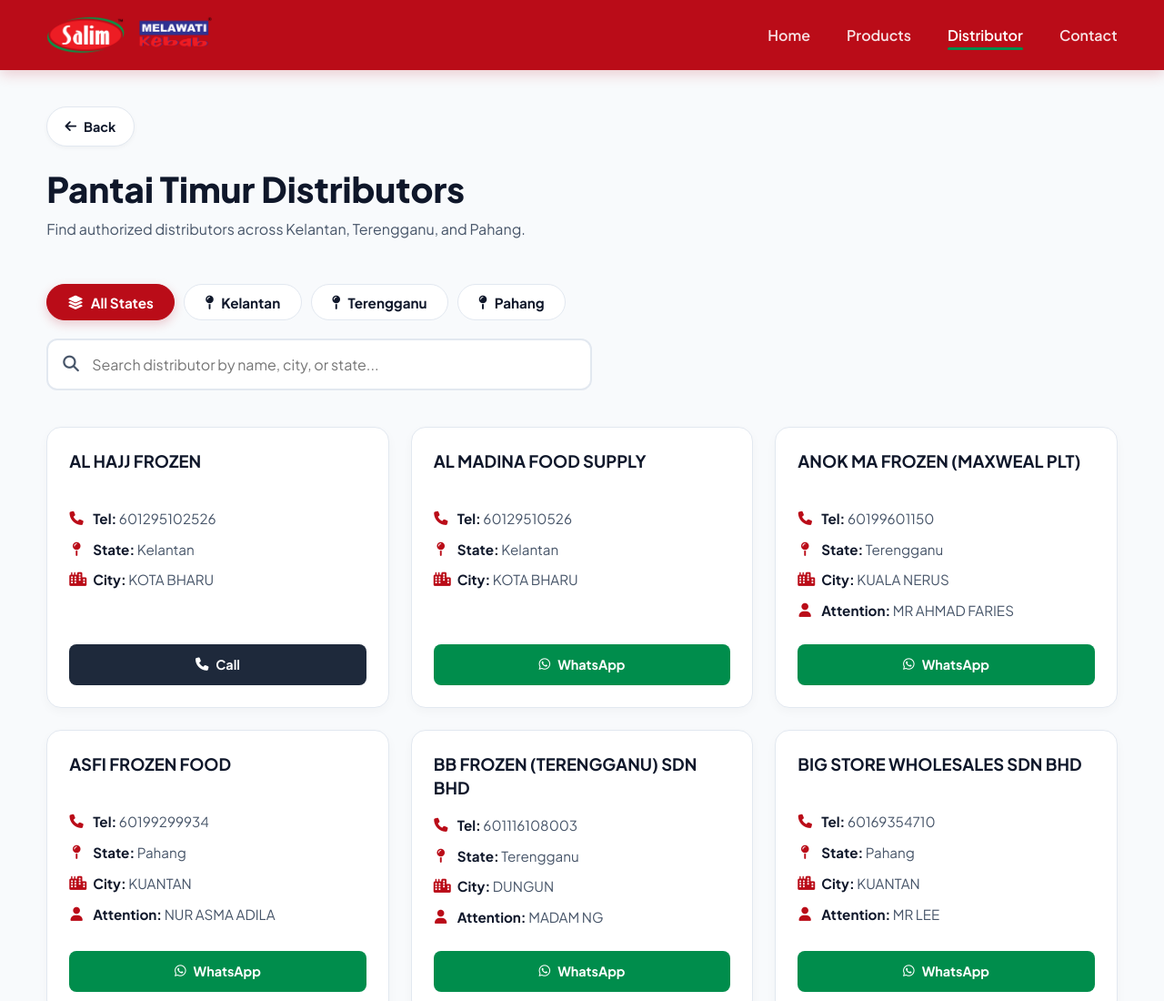
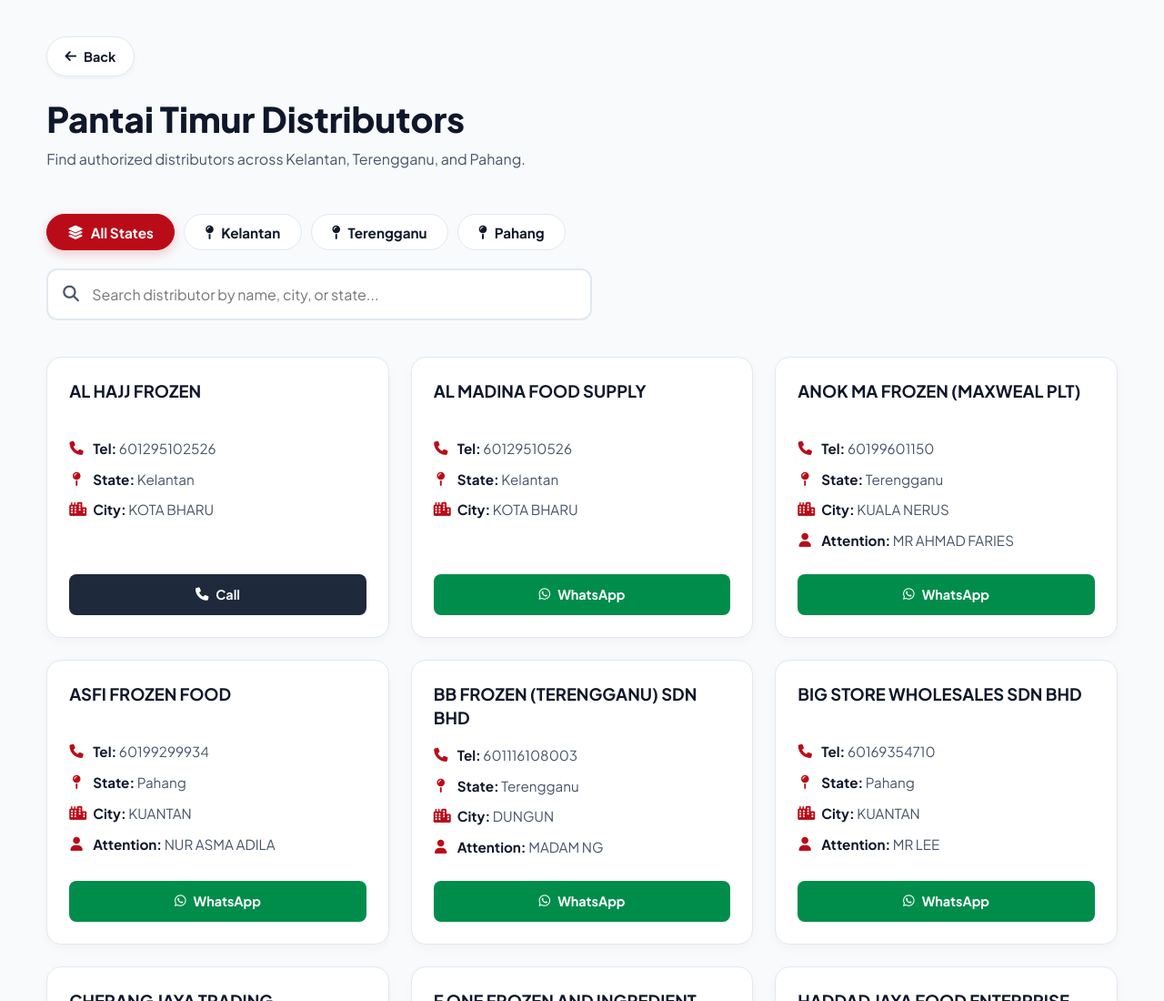
Before and after one commit to maaairahhh/Salim-MihasCatalog, a plain HTML site: page distributor-pantai-timur.html in a window 1280 px wide. Shown: the top 1100 px of the page at 91% size. Drawn offline with Linux system fonts and the light colour scheme.

Commit message:
Update distributor-pantai-timur.html

```diff
--- a/distributor-pantai-timur.html
+++ b/distributor-pantai-timur.html
@@ -42,69 +42,6 @@
             width: 92%;
             max-width: 1250px;
             margin: 0 auto;
-        }
-
-        /* Header Navigation */
-        header {
-            background: var(--salim-red);
-            position: sticky;
-            top: 0;
-            z-index: 1000;
-            box-shadow: 0 4px 15px rgba(186, 12, 24, 0.2);
-        }
-
-        nav {
-            display: flex;
-            justify-content: space-between;
-            align-items: center;
-            padding: 1rem 0;
-        }
-
-        .logo-group {
-            display: flex;
-            align-items: center;
-            gap: 15px;
-        }
-
-        .logo-group img {
-            height: 45px;
-            width: auto;
-            max-width: 100%;
-            object-fit: contain;
-        }
-
-        .nav-links {
-            display: flex;
-            list-style: none;
-            gap: 2.5rem;
-            align-items: center;
-        }
-
-        .nav-links a {
-            text-decoration: none;
-            color: rgba(255, 255, 255, 0.88);
-            font-size: 1rem;
-            font-weight: 600;
-            transition: var(--transition);
-        }
-
-        .nav-links a:hover, .nav-links a.active {
-            color: #ffffff;
-        }
-
-        .nav-links a.active {
-            position: relative;
-        }
-
-        .nav-links a.active::after {
-            content: '';
-            position: absolute;
-            bottom: -6px;
-            left: 0;
-            width: 100%;
-            height: 3px;
-            background: var(--salim-green);
-            border-radius: 2px;
         }
 
         /* Page Layout & Controls */
@@ -362,16 +299,6 @@
 
         /* Responsive Adjustments */
         @media (max-width: 768px) {
-            nav {
-                flex-direction: column;
-                gap: 1rem;
-                padding: 0.8rem 0;
-            }
-            .nav-links {
-                gap: 1.2rem;
-                width: 100%;
-                justify-content: center;
-            }
             .page-title h1 {
                 font-size: 1.8rem;
             }
@@ -389,25 +316,6 @@
     </style>
 </head>
 <body>
-
-    <!-- Header Navigation -->
-    <header>
-        <div class="container">
-            <nav>
-                <div class="logo-group">
-                    <img src="productpic/SALIM.png" alt="Salim Logo">
-                    <img src="productpic/mksb.png" alt="MKSB Logo">
-                </div>
-
-                <ul class="nav-links">
-                    <li><a href="index.html">Home</a></li>
-                    <li><a href="produk.html">Products</a></li>
-                    <li><a href="distributor.html" class="active">Distributor</a></li>
-                    <li><a href="contact.html">Contact</a></li>
-                </ul>
-            </nav>
-        </div>
-    </header>
 
     <main class="container">
 
```
